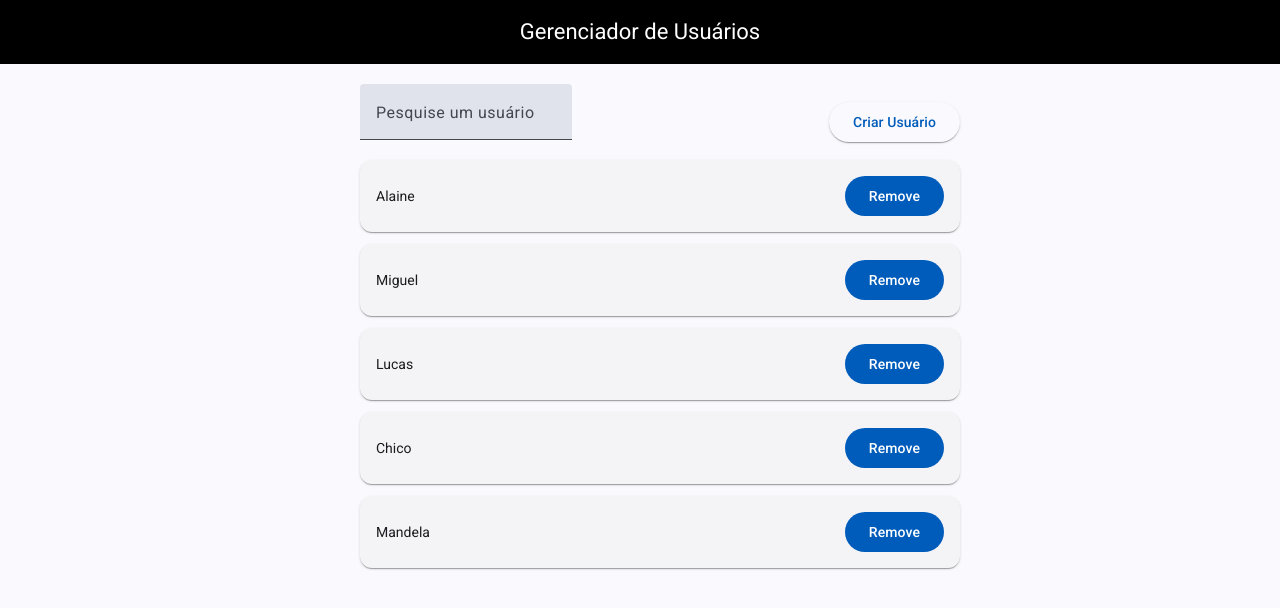
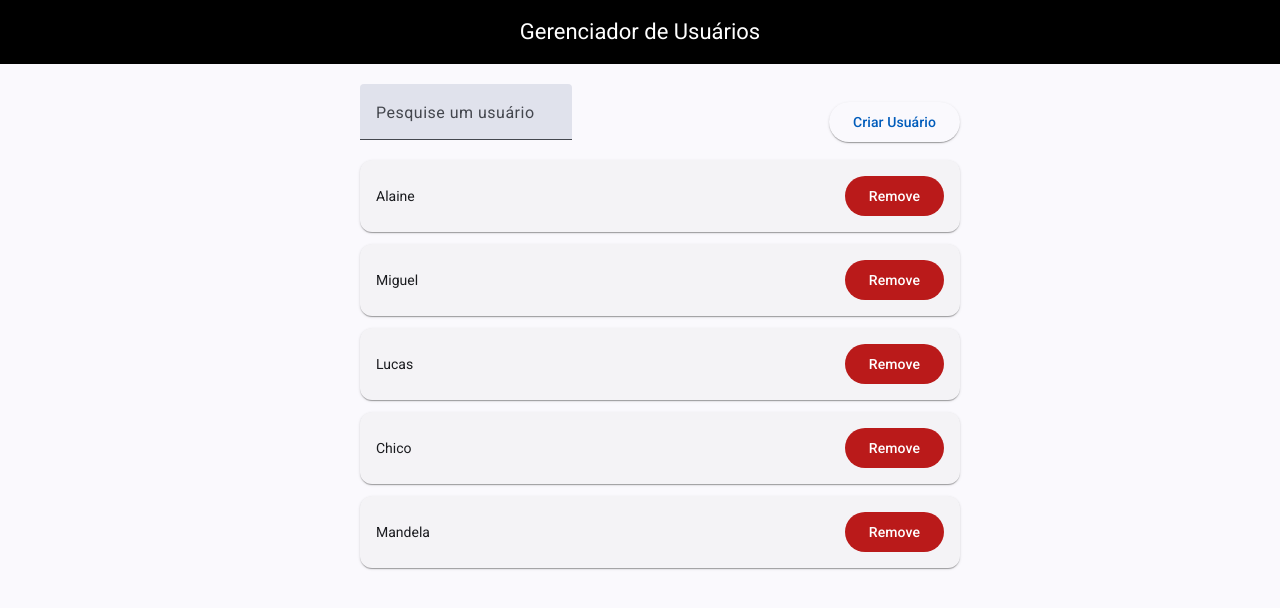
Before and after one commit to lucaspaixaodev/gerenciador-usuarios, an Angular app: page /list in a window 1280 px wide. Shown: the top 608 px of the page. Built offline with nearby package versions, Linux system fonts and the light colour scheme; data requests are answered from the project's data file.

Commit message:
Adicionado: diretiva de botão de erro e estilos correspondentes, integrando ao componente de lista de usuários

```diff
--- /dev/null
+++ b/src/app/features/list/components/users-list/directives/error-btn.ts
@@ -0,0 +1,12 @@
+import { Directive, ElementRef, inject, OnInit } from '@angular/core';
+
+@Directive({
+  selector: '[appErrorBtn]',
+})
+export class ErrorBtn implements OnInit {
+  public hostEl = inject(ElementRef).nativeElement as HTMLElement;
+
+  public ngOnInit() {
+    this.hostEl.classList.add('error-button');
+  }
+}
--- a/src/app/features/list/components/users-list/users-list.html
+++ b/src/app/features/list/components/users-list/users-list.html
@@ -4,7 +4,7 @@
       <span>
         {{ user.name }}
       </span>
-      <button class="action-button" matButton="filled" (click)="remove(user)">Remove</button>
+      <button class="action-button" appErrorBtn matButton="filled" (click)="remove(user)">Remove</button>
     </mat-card-content>
   </mat-card>
 }
--- a/src/app/features/list/components/users-list/users-list.ts
+++ b/src/app/features/list/components/users-list/users-list.ts
@@ -3,16 +3,17 @@ import { FormsModule } from '@angular/forms';
 import { User } from '../../../../shared/interfaces/user';
 import { MatCardModule } from '@angular/material/card';
 import { MatButtonModule } from '@angular/material/button';
+import { ErrorBtn } from './directives/error-btn';
 @Component({
   selector: 'app-users-list',
-  imports: [FormsModule, MatCardModule, MatButtonModule],
+  imports: [FormsModule, MatCardModule, MatButtonModule, ErrorBtn],
   templateUrl: './users-list.html',
   styleUrl: './users-list.scss',
 })
 export class UsersList {
   users = input.required<User[]>();
 
-  removeUser = output<User>({alias: 'remover'});
+  removeUser = output<User>({ alias: 'remover' });
 
   remove(user: User) {
     this.removeUser.emit(user);
--- /dev/null
+++ b/src/app/styles/theme/overrides/button.scss
@@ -0,0 +1,11 @@
+@use '@angular/material' as mat;
+
+:root {
+  .error-button {
+    @include mat.button-overrides(
+      (
+        filled-container-color: var(--mat-sys-error),
+      )
+    );
+  }
+}
```
Also changed, not shown: src/styles.scss (+1 -15 lines).
